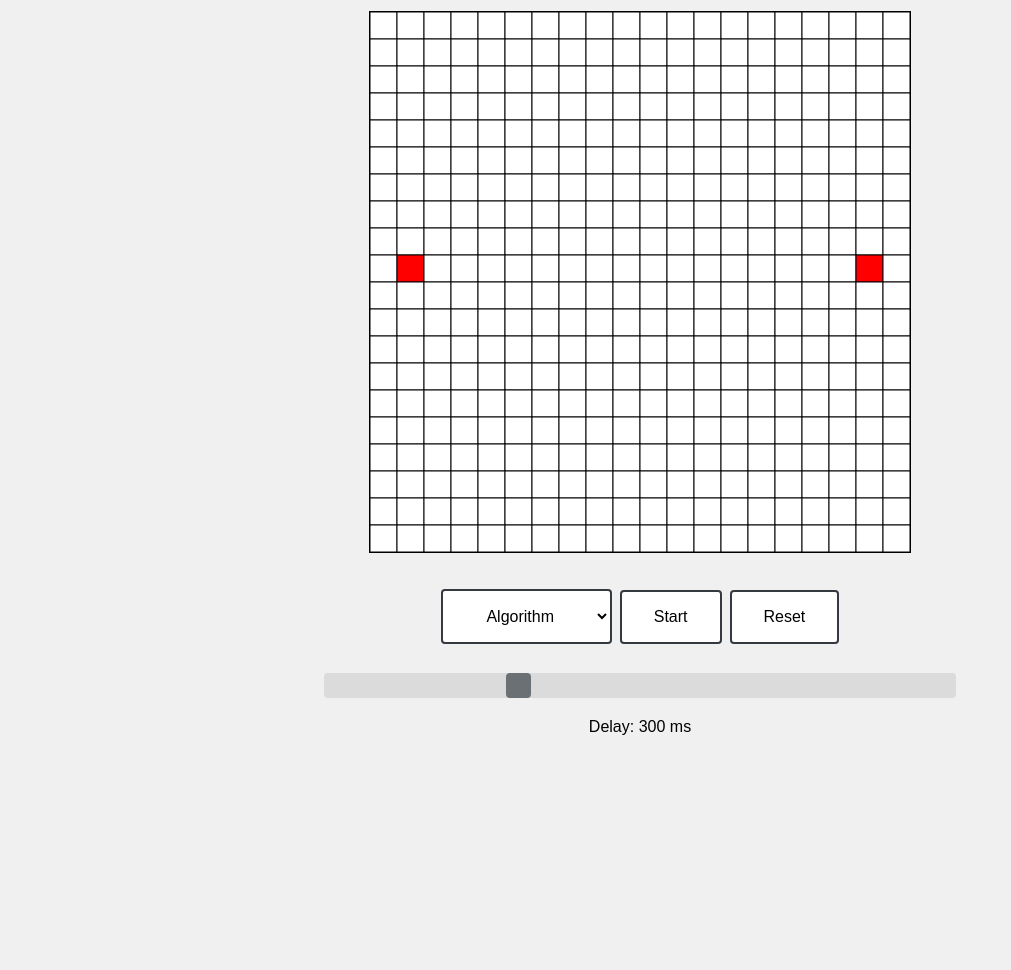
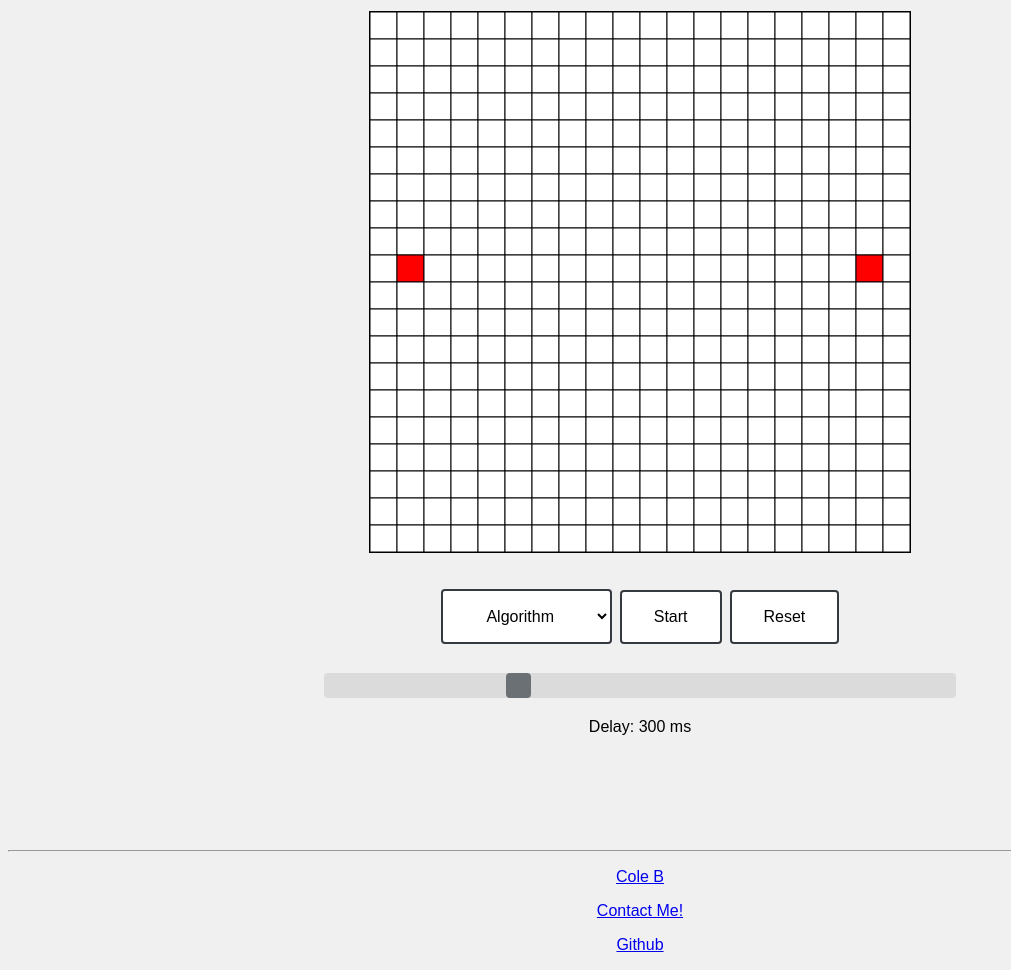
Before and after one commit to ColeB2/PathVis, a website: page public/index.html in a window 1280 px wide. Shown: the part 79-1049 px from the top of the page, without its empty margins (0-1011 px from the left). Before the commit the page ends 831 px from the top, so only its background shows below. Drawn offline with Linux system fonts and the light colour scheme; files whose address does not match are found by name.

Commit message:
added footer with link

```diff
--- a/public/index.html
+++ b/public/index.html
@@ -30,6 +30,15 @@
 		  <p>Delay: <span id="delayValue"></span> ms</p>
     </div>
 
+    <br><br><br><br><br><hr>
+		<div class="container">
+		    <footer class="footer">
+			    <p><a href="https://coleb2.github.io/">Cole B</a></p>
+				<p><a href="mailto:cebCole@gmail.com">Contact Me!</a></p>
+				<p><a href="https://github.com/ColeB2">Github</a></p>
+
+			</footer>
+		</div>
 
     <noscript>You need to enable JavaScript to run this app.</noscript>
     <script type="module" src="dist/index.js"></script>
```
